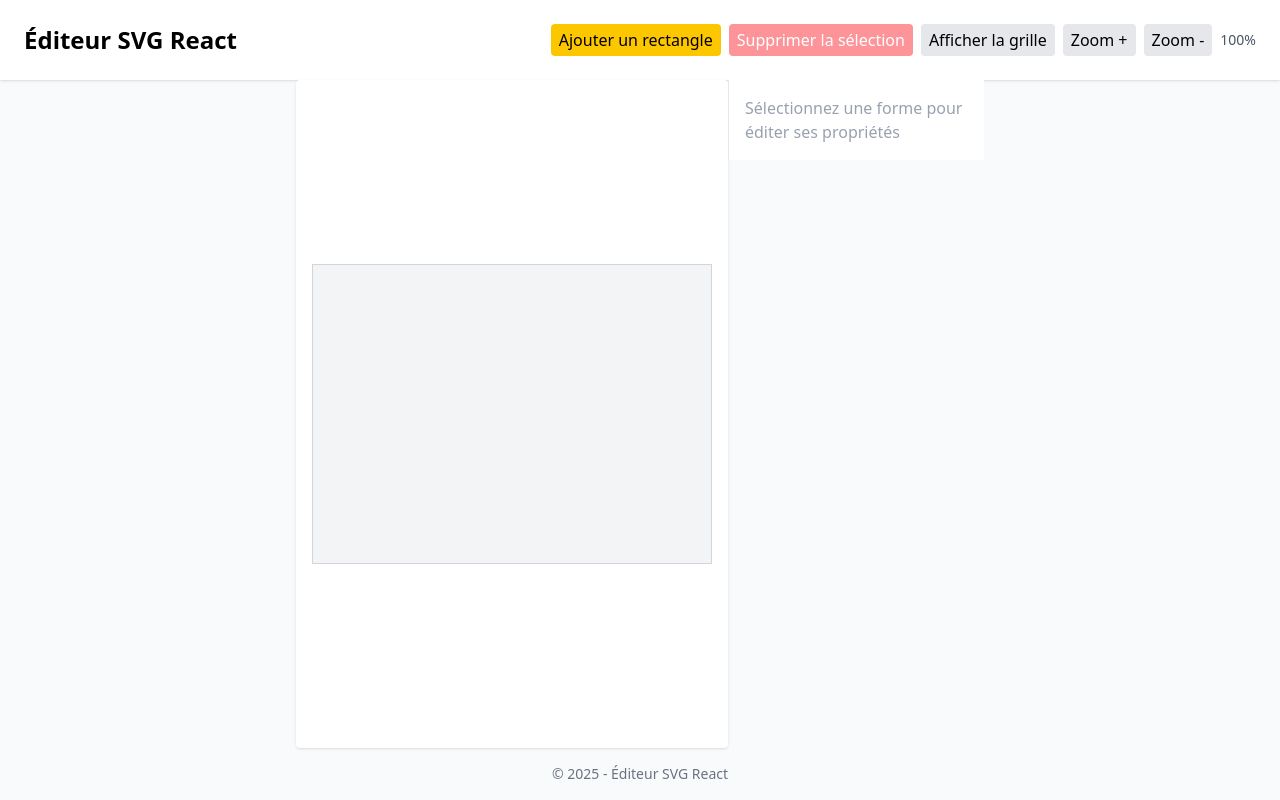
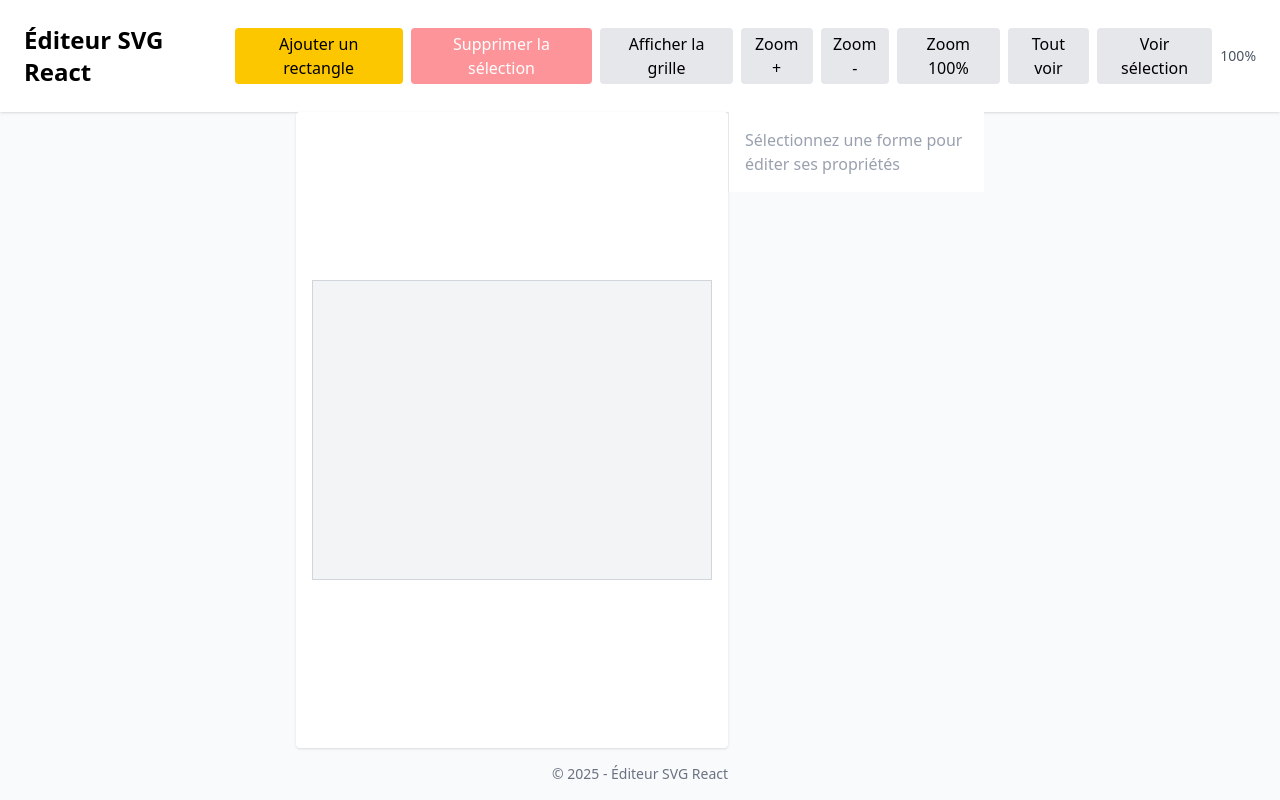
Before and after one commit to jlg-formation/mon-editeur-svg, a React (Vite) app: page / in a window 1280 px wide. Built offline with nearby package versions, Linux system fonts and the light colour scheme.

Commit message:
feat(zoom): add fit and reset controls
Co-authored-by: OpenAI Codex for JLG <codex@openai.com>

```diff
--- a/src/App.tsx
+++ b/src/App.tsx
@@ -1,8 +1,48 @@
+import { useEffect } from 'react'
 import Toolbar from './features/svg/Toolbar'
 import SvgCanvas from './features/svg/SvgCanvas'
 import ShapePropertiesPanel from './features/svg/ShapePropertiesPanel'
+import { useSvgStore } from './features/svg/store'
+import { computeFitView, getShapeBounds, getShapesBounds } from './features/svg/utils'
 
 export default function App() {
+  const shapes = useSvgStore((s) => s.shapes)
+  const selectedId = useSvgStore((s) => s.selectedId)
+  const setZoom = useSvgStore((s) => s.setZoom)
+  const setPan = useSvgStore((s) => s.setPan)
+
+  const selectedShape = shapes.find((s) => s.id === selectedId) || null
+
+  useEffect(() => {
+    const handler = (e: KeyboardEvent) => {
+      if (e.ctrlKey && e.key === '0') {
+        e.preventDefault()
+        setZoom(1)
+        setPan({ x: 0, y: 0 })
+      } else if (e.shiftKey && e.key === '1') {
+        e.preventDefault()
+        if (shapes.length > 0) {
+          const { zoom, pan } = computeFitView(getShapesBounds(shapes), 400, 300)
+          setZoom(zoom)
+          setPan(pan)
+        }
+      } else if (e.shiftKey && e.key === '2') {
+        if (selectedShape) {
+          e.preventDefault()
+          const { zoom, pan } = computeFitView(
+            getShapeBounds(selectedShape),
+            400,
+            300,
+          )
+          setZoom(zoom)
+          setPan(pan)
+        }
+      }
+    }
+    window.addEventListener('keydown', handler)
+    return () => window.removeEventListener('keydown', handler)
+  }, [shapes, selectedShape, setZoom, setPan])
+
   return (
     <div className="flex min-h-screen flex-col bg-gray-50">
       <header className="flex items-center justify-between bg-white p-6 shadow">
--- a/src/features/svg/Toolbar.tsx
+++ b/src/features/svg/Toolbar.tsx
@@ -1,5 +1,5 @@
 import { useSvgStore } from './store'
-import { applyZoom } from './utils'
+import { applyZoom, computeFitView, getShapeBounds, getShapesBounds } from './utils'
 
 export default function Toolbar() {
   const addRect = useSvgStore((s) => s.addRect)
@@ -11,6 +11,9 @@ export default function Toolbar() {
   const setZoom = useSvgStore((s) => s.setZoom)
   const pan = useSvgStore((s) => s.pan)
   const setPan = useSvgStore((s) => s.setPan)
+  const shapes = useSvgStore((s) => s.shapes)
+
+  const selectedShape = shapes.find((s) => s.id === selectedId) || null
 
   return (
     <div className="flex gap-2">
@@ -59,6 +62,46 @@ export default function Toolbar() {
       >
         Zoom -
       </button>
+      <button
+        className="rounded bg-gray-200 px-2 py-1 hover:bg-gray-300"
+        onClick={() => {
+          setZoom(1)
+          setPan({ x: 0, y: 0 })
+        }}
+      >
+        Zoom 100%
+      </button>
+      <button
+        className="rounded bg-gray-200 px-2 py-1 hover:bg-gray-300"
+        onClick={() => {
+          if (shapes.length === 0) return
+          const { zoom: z, pan: p } = computeFitView(
+            getShapesBounds(shapes),
+            400,
+            300,
+          )
+          setZoom(z)
+          setPan(p)
+        }}
+      >
+        Tout voir
+      </button>
+      <button
+        className="rounded bg-gray-200 px-2 py-1 hover:bg-gray-300"
+        onClick={() => {
+          if (!selectedShape) return
+          const { zoom: z, pan: p } = computeFitView(
+            getShapeBounds(selectedShape),
+            400,
+            300,
+          )
+          setZoom(z)
+          setPan(p)
+        }}
+        disabled={!selectedShape}
+      >
+        Voir sélection
+      </button>
       <span className="flex items-center text-sm text-gray-600">
         {Math.round(zoom * 100)}%
       </span>
--- a/src/features/svg/utils.ts
+++ b/src/features/svg/utils.ts
@@ -15,3 +15,75 @@ export function applyZoom(
     },
   }
 }
+
+export interface Bounds {
+  x: number
+  y: number
+  width: number
+  height: number
+}
+
+export function getShapeBounds(shape: import('./types').SvgShape): Bounds {
+  switch (shape.type) {
+    case 'rect':
+      return { x: shape.x, y: shape.y, width: shape.width, height: shape.height }
+    case 'circle':
+      return {
+        x: shape.x - shape.radius,
+        y: shape.y - shape.radius,
+        width: shape.radius * 2,
+        height: shape.radius * 2,
+      }
+    case 'ellipse':
+      return {
+        x: shape.x - shape.rx,
+        y: shape.y - shape.ry,
+        width: shape.rx * 2,
+        height: shape.ry * 2,
+      }
+    case 'line':
+      return {
+        x: Math.min(shape.x, shape.x2),
+        y: Math.min(shape.y, shape.y2),
+        width: Math.abs(shape.x2 - shape.x) || 1,
+        height: Math.abs(shape.y2 - shape.y) || 1,
+      }
+    case 'polygon': {
+      const xs = shape.points.map((p) => p.x)
+      const ys = shape.points.map((p) => p.y)
+      const minX = Math.min(...xs)
+      const maxX = Math.max(...xs)
+      const minY = Math.min(...ys)
+      const maxY = Math.max(...ys)
+      return { x: minX, y: minY, width: maxX - minX, height: maxY - minY }
+    }
+    case 'text':
+      // Approximate text as a 0x0 box for now
+      return { x: shape.x, y: shape.y, width: 1, height: 1 }
+    default:
+      return { x: 0, y: 0, width: 1, height: 1 }
+  }
+}
+
+export function getShapesBounds(shapes: import('./types').SvgShape[]): Bounds {
+  if (shapes.length === 0) {
+    return { x: 0, y: 0, width: 1, height: 1 }
+  }
+  const bounds = shapes.map(getShapeBounds)
+  const minX = Math.min(...bounds.map((b) => b.x))
+  const minY = Math.min(...bounds.map((b) => b.y))
+  const maxX = Math.max(...bounds.map((b) => b.x + b.width))
+  const maxY = Math.max(...bounds.map((b) => b.y + b.height))
+  return { x: minX, y: minY, width: maxX - minX, height: maxY - minY }
+}
+
+export function computeFitView(bounds: Bounds, w: number, h: number) {
+  const padding = 20
+  const bw = bounds.width + padding * 2
+  const bh = bounds.height + padding * 2
+  const zoom = Math.min(5, Math.min(w / bw, h / bh))
+  const cx = bounds.x + bounds.width / 2
+  const cy = bounds.y + bounds.height / 2
+  const pan = { x: w / 2 - cx * zoom, y: h / 2 - cy * zoom }
+  return { zoom, pan }
+}
```
Also changed, not shown: 1 other file (tests, documents, lock files or other folders).
